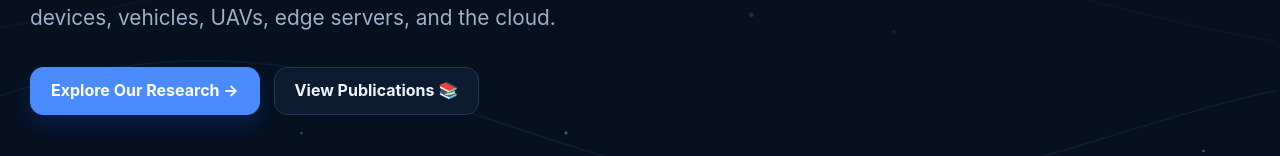
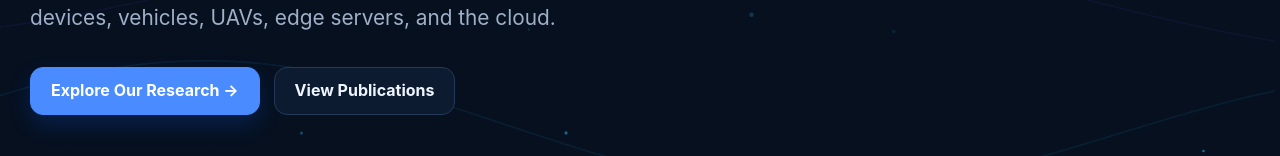
Before and after one commit to tom4k/edge-research-lab, a Next.js app: page / in a window 1280 px wide. Shown: the part 555-711 px from the top of the page. Built offline with nearby package versions, Linux system fonts and the light colour scheme; no server answers.

Commit message:
fix: remove emoji from View Publications button in page.tsx

```diff
--- a/src/app/page.tsx
+++ b/src/app/page.tsx
@@ -81,7 +81,7 @@ export default function HomePage() {
               Explore Our Research →
             </Link>
             <Link className="button button-secondary" href="/publications">
-              View Publications 📚
+              View Publications
             </Link>
           </div>
 
```
